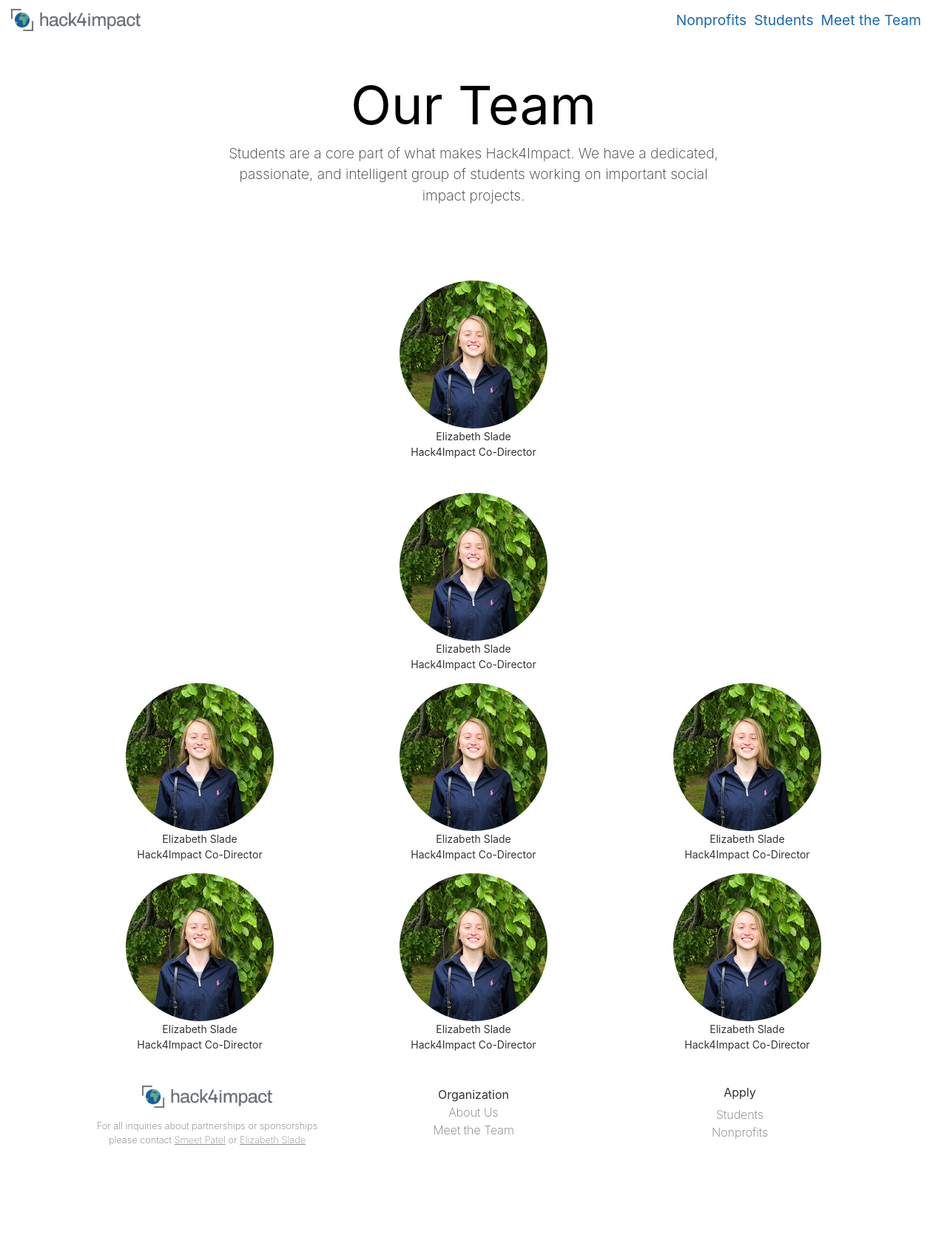
After one commit to Hack4Impact-BU/BUH4Isite, a PHP site: page /Team.html in a window 1280 px wide. The commit adds this page. Shown: the whole page at 74% size. Run offline with PHP 8.4, Linux system fonts and the light colour scheme.

Commit message:
adding team

```diff
--- /dev/null
+++ b/Team.html
@@ -0,0 +1,146 @@
+<!DOCTYPE html>
+<html>
+
+<head>
+  <meta charset="utf-8">
+  <meta name="viewport" content="width=device-width, initial-scale=1">
+  <link rel="stylesheet" href="https://cdnjs.cloudflare.com/ajax/libs/font-awesome/4.7.0/css/font-awesome.min.css" type="text/css">
+  <link rel="stylesheet" href="./wireframe.css">
+  <link rel="stylesheet" href="./timeline.css">
+  <title>BU Hack4Impact</title>
+  <link rel="icon" href="./hack4impactfavi.ico">
+</head>
+
+<body>
+  <div id="navstick">
+  <nav  class="navbar navbar-expand-md navbar-light"><div id="navbaricon"><a class="navbar-brand" href="./index.html"><img src="./hack4impactlogo.png" class="d-inline-block align-top" alt="" height="30"></a> </div>
+    <div class="container"> <button class="navbar-toggler navbar-toggler-right border-0" type="button" data-toggle="collapse" data-target="#navbar10">
+        <span class="navbar-toggler-icon"></span>
+      </button>
+      <div id="smallnavbar">
+        <a class="navbar-brand" href="/"><img src="./hack4impactlogo.png" class="d-inline-block align-top" alt="" height="30"></a>
+      </div>
+      <div class="collapse navbar-collapse" id="navbar10">
+        <ul class="navbar-nav ml-auto">
+          <li class="nav-item"> <a class="nav-link" style="font-size: 1.92em; color: #1669b7;" href="./Nonprofits.html"><strong>Nonprofits</strong></a> </li>
+          <li class="nav-item"> <a class="nav-link" style="font-size: 1.92em; color: #1669b7;" href="./Students.html"><strong>Students</strong></a> </li>
+          <li class="nav-item"> <a class="nav-link" style="font-size: 1.92em; color: #1669b7;" href="./Team.html"><strong>Meet the Team</strong></a> </li>
+        </ul>
+      </div>
+    </div>
+  </nav>
+</div>
+  <div class="py-5">
+    <div class="container">
+      <div class="row">
+        <div class="px-5 col-md-8 text-center mx-auto">
+          <h3 class="display-4" style="color: black; font-size: 7.2em;"> <b>Our Team</b></h3>
+          <p style="font-size: 1.92em;">Students are a core part of what makes Hack4Impact. We have a dedicated, passionate, and intelligent group of students working on important social impact projects. </p>
+
+        </div>
+      </div>
+    </div>
+  </div>
+  <div style="background-color: #eadede;">
+
+  </div>
+  <div class="container py-5 text-center">
+        <img src="./me.jfif" class="image">
+        <div style="font-size: 1.4em;">
+        <b>
+                Elizabeth Slade<br> Hack4Impact Co-Director
+        </b>
+  </div>
+
+  <div class="container py-5 text-center">
+        <img src="./me.jfif" class="image">
+        <div style="font-size: 1.4em;">
+        <b>
+                Elizabeth Slade<br> Hack4Impact Co-Director
+        </b>
+  </div>
+  <br>
+  <div class="row">
+        <div class="col-6 col-md col-md-4">
+                <img src="./me.jfif" class="image">
+                <div style="font-size: 1.4em;">
+                    <b>
+                        Elizabeth Slade<br> Hack4Impact Co-Director
+                    </b>
+                </div>
+                <br>
+                <img src="./me.jfif" class="image">
+                <div style="font-size: 1.4em;">
+                    <b>
+                        Elizabeth Slade<br> Hack4Impact Co-Director
+                    </b>
+                </div>
+        </div>
+
+        <div class="col-6 col-md col-md-4">
+                <img src="./me.jfif" class="image">
+                <div style="font-size: 1.4em;">
+                    <b>
+                        Elizabeth Slade<br> Hack4Impact Co-Director
+                    </b>
+
+                </div>
+                <br>
+                <img src="./me.jfif" class="image">
+                <div style="font-size: 1.4em;">
+                    <b>
+                        Elizabeth Slade<br> Hack4Impact Co-Director
+                    </b>
+                </div>
+        </div>
+        <div class="col-6 col-md col-md-4">
+                <img src="./me.jfif" class="image">
+                <div style="font-size: 1.4em;">
+                    <b>
+                        Elizabeth Slade<br> Hack4Impact Co-Director
+                    </b>
+                </div>
+                <br>
+                <img src="./me.jfif" class="image">
+                <div style="font-size: 1.4em;">
+                    <b>
+                        Elizabeth Slade
+                        <br> Hack4Impact Co-Director
+                    </b>
+                </div>
+        </div>
+
+   </div>
+
+  <footer>
+    <div class="container py-5" style="font-size: 160%;">
+      <div class="row">
+            <div class="col-12 col-md col-md-4"> <img src="./hack4impactlogo.png" class="d-inline-block align-top" alt="" height="30"> <small class="d-block my-3 text-muted">For all inquiries about partnerships or sponsorships please contact <a href="mailto:spatel19@bu.edu"><u>Smeet Patel</u></a> or <a href = "mailto:emslade@bu.edu"><u>Elizabeth Slade</u></a> </small> </div>
+            <div class="col-6 col-md col-md-4">
+          <h5style="font-size: 100%"><b>Organization</b></h5>
+          <ul class="list-unstyled text-small">
+            <li>
+              <a class="text-muted" href="./index.html">About Us</a></li>
+            <li>
+                <a class="text-muted" href="./Team.html">Meet the Team</a></li>
+        </ul>
+        </div>
+        <div class="col-6 col-md col-md-4">
+          <h5 style="font-size: 100%"><b>Apply</b></h5>
+          <ul class="list-unstyled text-small">
+            <li>
+              <a class="text-muted" href="./Students.html">Students</a></li>
+            <li>
+              <a class="text-muted" href="./Nonprofits.html">Nonprofits</a></li>
+          </ul>
+        </div>
+      </div>
+    </div>
+  </footer>
+  <script src="https://code.jquery.com/jquery-3.3.1.slim.min.js" integrity="sha384-q8i/X+965DzO0rT7abK41JStQIAqVgRVzpbzo5smXKp4YfRvH+8abtTE1Pi6jizo" crossorigin="anonymous"></script>
+  <script src="https://cdnjs.cloudflare.com/ajax/libs/popper.js/1.14.3/umd/popper.min.js" integrity="sha384-ZMP7rVo3mIykV+2+9J3UJ46jBk0WLaUAdn689aCwoqbBJiSnjAK/l8WvCWPIPm49" crossorigin="anonymous"></script>
+  <script src="https://stackpath.bootstrapcdn.com/bootstrap/4.1.3/js/bootstrap.min.js" integrity="sha384-ChfqqxuZUCnJSK3+MXmPNIyE6ZbWh2IMqE241rYiqJxyMiZ6OW/JmZQ5stwEULTy" crossorigin="anonymous"></script>
+
+</body>
+
+</html>
--- a/index.html
+++ b/index.html
@@ -25,6 +25,7 @@
         <ul class="navbar-nav ml-auto">
           <li class="nav-item"> <a class="nav-link" style="font-size: 1.2em; color: #1669b7;" href="./Nonprofits.html"><strong>Nonprofits</strong></a> </li>
           <li class="nav-item"> <a class="nav-link" style="font-size: 1.2em; color: #1669b7;" href="./Students.html"><strong>Students</strong></a> </li>
+          <li class="nav-item"> <a class="nav-link" style="font-size: 1.2em; color: #1669b7;" href="./Team.html"><strong>Meet the Team</strong></a> </li>
         </ul>
       </div>
     </div>
@@ -82,7 +83,9 @@
           <h5><b>Organization</b></h5>
           <ul class="list-unstyled text-small">
             <li contenteditable="true">
-              <a class="text-muted" href="./home.html">About Us</a></li>
+              <a class="text-muted" href="./index.html">About Us</a></li>
+            <li>
+                  <a class="text-muted" href="./Team.html">Meet the Team</a></li>
           </ul>
         </div>
         <div class="col-6 col-md col-md-4">
--- a/timeline.css
+++ b/timeline.css
@@ -1,3 +1,10 @@
+/*
+* team page
+*/
+
+.image {
+  border-radius: 50%;
+}
 
 .timeline{
   --uiTimelineMainColor: var(--timelineMainColor, #222);
```
Also changed, not shown: Nonprofits.html (+6 -3 lines), Students.html (+7 -3 lines), me.jfif (added).
